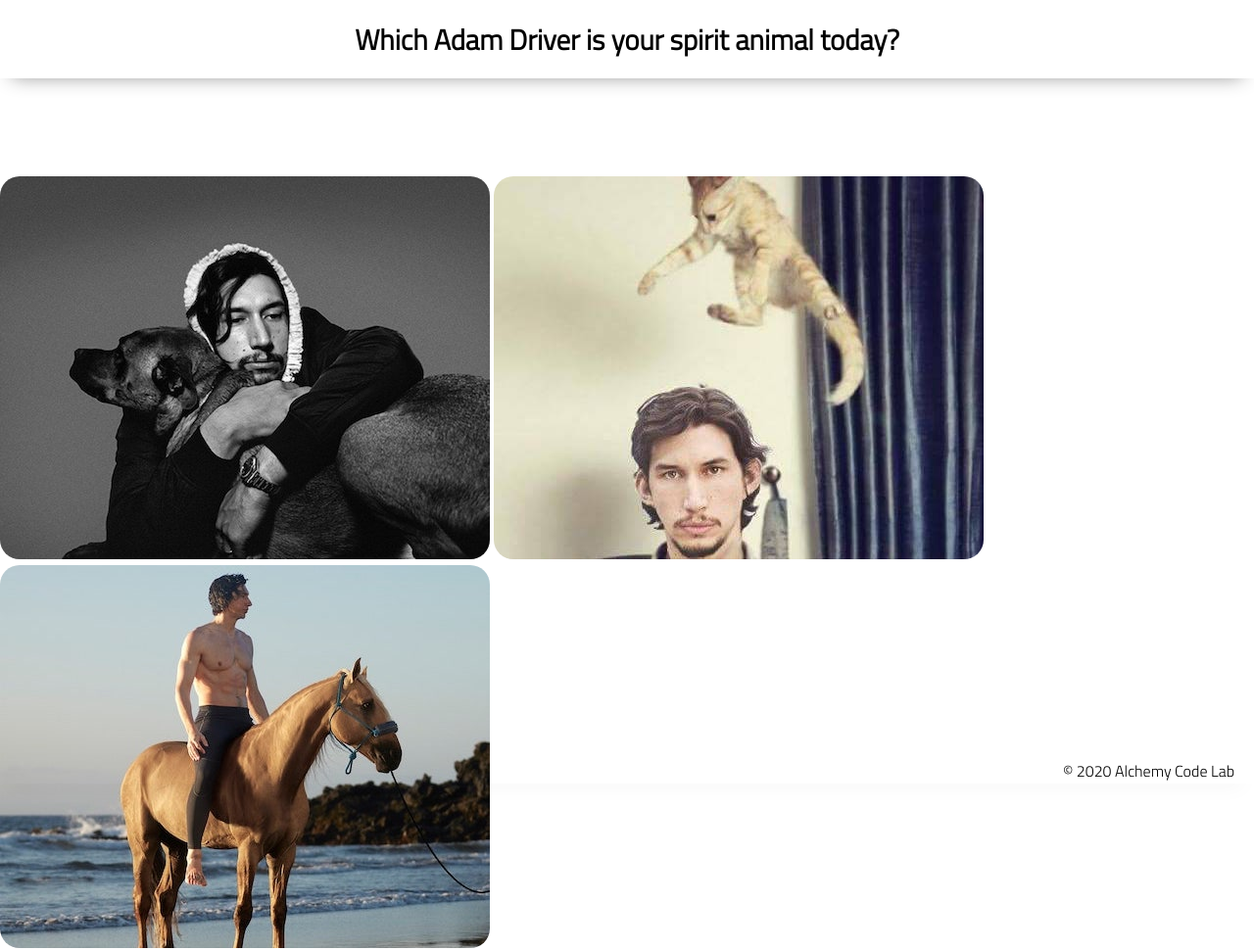
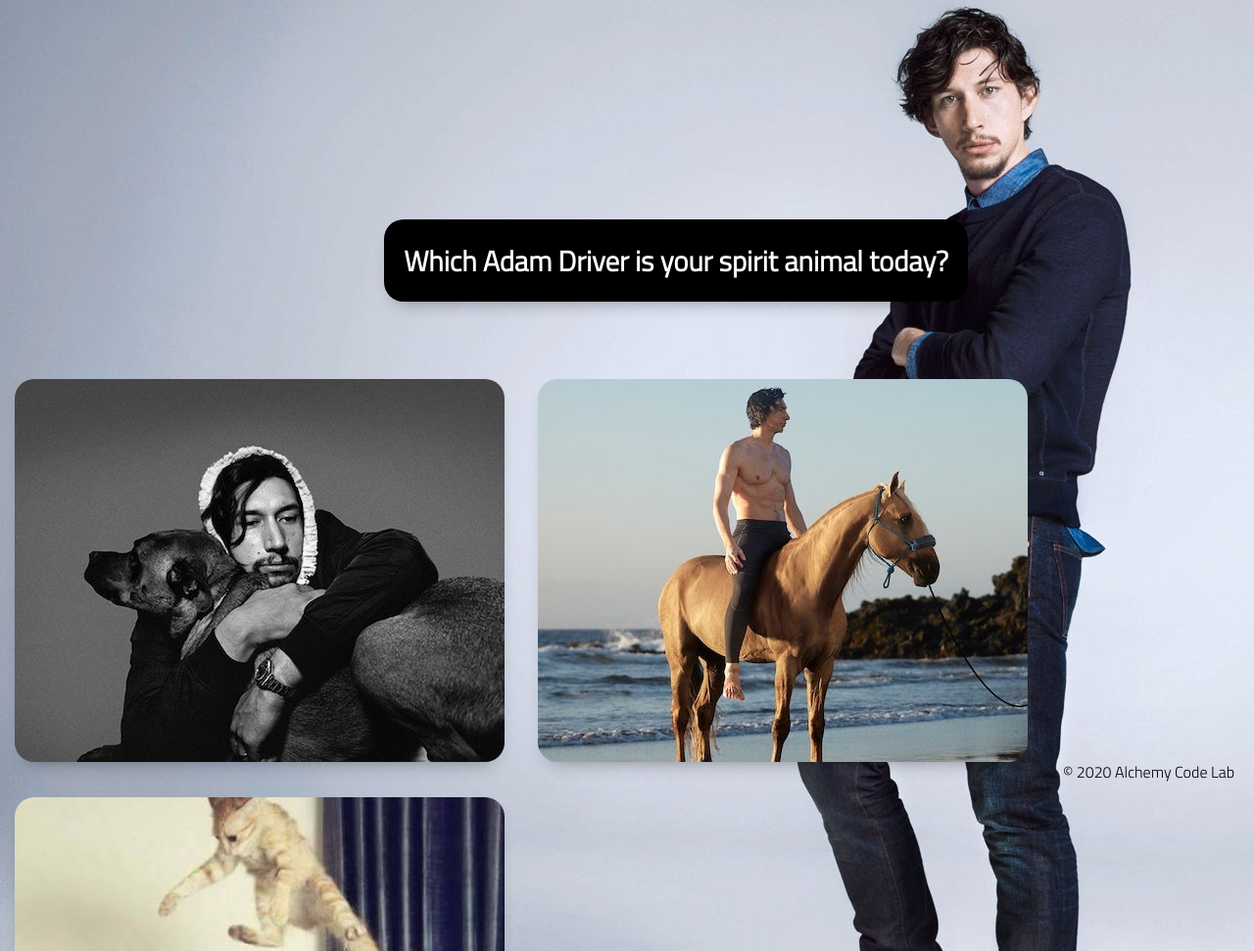
Before and after one commit to diyanamendoza/adamdriver-animalfarm, a plain HTML site: page index.html in a window 1280 px wide. Shown: the top 971 px of the page at 98% size. Drawn offline with Linux system fonts and the light colour scheme.

Commit message:
Add styling

```diff
--- a/index.html
+++ b/index.html
@@ -19,18 +19,15 @@
         </h2>
     </header>
     <main>
-        <section class="main-section">
-
             <div class="animal-farm">
                 <img class="dog" id="dog-pic" src="./assets/adamdriver-dog.jpeg" />
+                <img class="horse" id="horse-pic" src="./assets/adamdriver-horse.jpeg" />
                 <img class="cat" id="cat-pic" src="./assets/adamdriver-cat.jpg" />
-                <img class="horse" id="horse-pic" src="./assets/adamdriver-horse.jpeg" />
+
                 <audio id="dog-sound"><source src="./assets/dog.wav" type="audio/wav"></audio>
                 <audio id="cat-sound"><source src="./assets/cat.wav" type="audio/wav"></audio>
                 <audio id="horse-sound"><source src="./assets/horse.wav" type="audio/wav"></audio>
             </div>
-
-        </section>
     </main>
     <footer>
         <div class="copy gutter-right">&copy; 2020 Alchemy Code Lab</div>
--- a/styles/style.css
+++ b/styles/style.css
@@ -1,24 +1,13 @@
 body {
-    /* https://coolors.co/generate and click export -> scss to get the colors to copy and paste below*/
-    /* --color1: hsla(349, 69%, 76%, 1);
-    --color2: hsla(207, 67%, 44%, 1);
-    --color3: hsla(200, 61%, 56%, 1);
-    --color4: hsla(187, 41%, 94%, 1);
-    --color5: hsla(170, 28%, 95%, 1); */
-
-    /* --color1: hsla(45, 86%, 83%, 1);
-    --color2: hsla(135, 65%, 98%, 1);
-    --color3: hsla(315, 37%, 86%, 1);
-    --color4: hsla(45, 73%, 98%, 1);
-    --color5: hsla(224, 40%, 79%, 1); */
-
+/*
     --header-height: 80px;
     --shadow: 0px 10px 20px -12px rgba(0,0,0,0.45);
     --gutter: 30px;
-    --footer-height: 25px;
+    --footer-height: 25px; */
 
     font-family: 'Titillium Web', sans-serif;
-    background-color: var(--color2);
+    background-image: url(../assets/adamdriver-background.jpeg);
+    /* background-color: var(--color2); */
 }
 
 main {
@@ -26,21 +15,18 @@ main {
     flex-direction: column;
     justify-content: center;
     align-items: center;
+    margin-top: 40px;
     margin-bottom: calc(var(--footer-height));
 }
 
-section {
-    /* padding-top: var(--gutter); */
-    padding-top:100px;
-}
 
 header {
     display: flex;
-    justify-content: center;
+    justify-content:center;
     align-items: center;
+    margin-top: 200px;
     background-color: var(--color3);
     height: var(--header-height);
-    box-shadow: var(--shadow);
 }
 
 footer {
@@ -54,6 +40,13 @@ footer {
 h2 {
     font-size: 1.8rem;
     font-weight: bold;
+    background-color:black;
+    border-radius: 20px;
+    color:white;
+    padding: 20px;
+    margin-left: 100px;
+    box-shadow: 0px 10px 20px -12px rgba(0,0,0,0.45);
+
 }
 
 .gutter-right {
@@ -75,15 +68,17 @@ footer {
     box-shadow: var(--shadow);
 }
 
-  }
 
-.animal-farm {
+/* .animal-farm > img{
     display:flex;
     flex-direction: row;
-}
+} */
 
 img {
+    box-shadow: 0px 10px 20px -12px rgba(0,0,0,0.45);
     border-radius:20px;
+    margin: 15px;
+
 }
 
 
```
Also changed, not shown: assets/adamdriver-background.jpeg (added).
